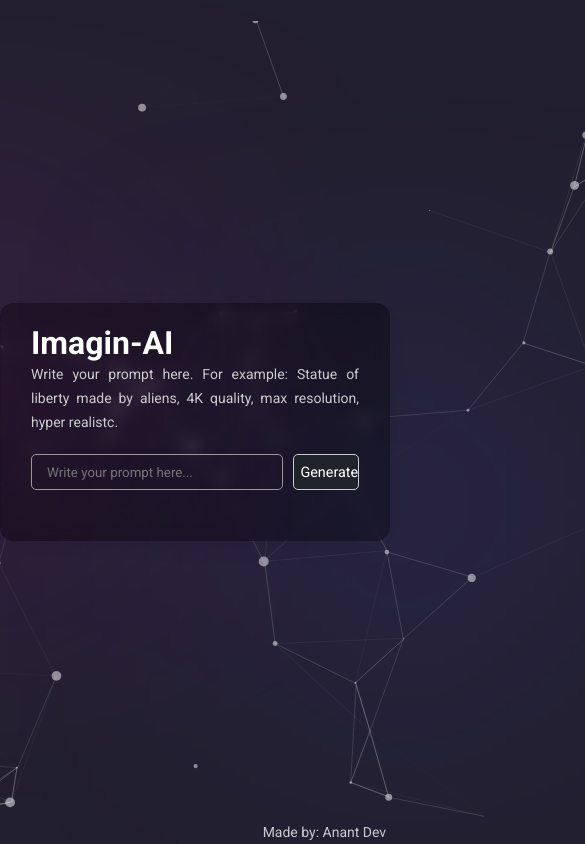
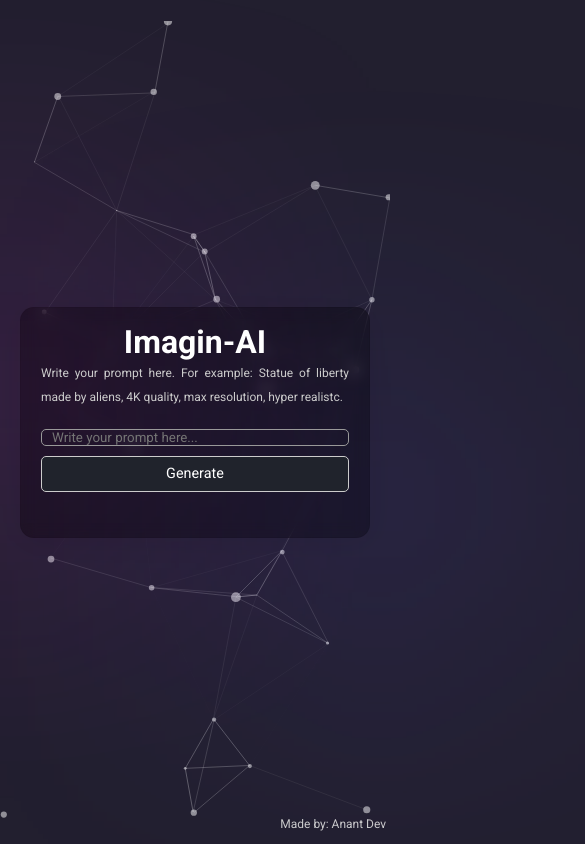
Before and after one commit to Anant-Dev925/ImaginAI, a website: page index.html in a window 390 px wide. Shown: the top 844 px of the page, 585 px wide, since content can reach past the window. Drawn offline with Linux system fonts and the light colour scheme.

Commit message:
Responsiveness Update

```diff
--- a/style.css
+++ b/style.css
@@ -1,23 +1,29 @@
 @import url('https://fonts.googleapis.com/css2?family=Roboto:wght@300;400;500;700&display=swap');
 
-*{
+* {
     margin: 0;
-    border: 0;
+    padding: 0;
     box-sizing: border-box;
     font-family: 'Roboto', sans-serif;
 }
 
-body{
+body {
     background: #221f2f;
     display: flex;
     align-items: center;
     justify-content: center;
     min-height: 100vh;
+    margin: 0;
+    padding: 0 20px;
+    overflow: hidden;
 }
 
-.container{
+.container {
     position: relative;
-    width: 40rem;
+    justify-items: center;
+    align-items: center;
+    width: 100%;
+    max-width: 40rem;
     color: #fff;
     background: rgba(0, 0, 0, 0.44);
     padding: 20px 30px;
@@ -29,46 +35,45 @@ body{
     z-index: 1;
 }
 
-.container::before{
+.container::before,
+.container::after {
     content: "";
     position: absolute;
-    background-color: #ed2ff0;
     width: 120px;
     height: 120px;
     filter: blur(140px);
-    left: -20%;
-    top: 10%;
     z-index: -1000;
 }
 
-.container::after{
-    content: "";
-    position: absolute;
+.container::before {
+    background-color: #ed2ff0;
+    left: -20%;
+    top: 10%;
+}
+
+.container::after {
     background-color: #675afe;
-    width: 120px;
-    height: 120px;
-    filter: blur(140px);
     right: -20%;
     bottom: -10%;
-    z-index: -1000;
 }
 
-p{
+p {
     font-size: 14px;
     color: #ccc;
     line-height: 1.5rem;
     text-align: justify;
 }
 
-.form{
+.form {
     margin-top: 20px;
     display: flex;
+    flex-wrap: wrap;
     gap: 10px;
     width: 100%;
 }
 
-input{
-    width: 80%;
+input {
+    flex-grow: 1;
     border-radius: 5px;
     outline: none;
     border: none;
@@ -79,12 +84,12 @@ input{
     transition: all 0.3s ease;
 }
 
-input:hover, input:focus{
+input:hover, input:focus {
     border-color: #675afe;
 }
 
-button{
-    width: 20%;
+button {
+    width: 100px;
     height: 36px;
     color: #fff;
     border: 1px solid #ccc;
@@ -95,25 +100,24 @@ button{
     transition: all 0.3s ease;
 }
 
-button:hover{
-    background-color: transparent;
-    background: #675afe;
+button:hover {
+    background-color: #675afe;
 }
 
-#loading{
+#loading {
     display: none;
     font-size: 18px;
     margin: 10px 0;
 }
 
-button:disabled, button[disabled]{
+button:disabled, button[disabled] {
     border: 1px solid #999;
     background-color: #ccc;
     color: #666;
     cursor: not-allowed;
 }
 
-.result{
+.result {
     margin-top: 10px;
     width: 100%;
     padding: 10px 0 0;
@@ -122,15 +126,15 @@ button:disabled, button[disabled]{
     align-items: center;
 }
 
-#image-grid{
+#image-grid {
     display: grid;
-    grid-template-columns: repeat(2, 1fr);
+    grid-template-columns: repeat(auto-fit, minmax(150px, 1fr));
     gap: 10px;
     margin-bottom: 10px;
-    max-width: 80%;
+    max-width: 100%;
 }
 
-#image-grid img{
+#image-grid img {
     max-width: 100%;
     border-radius: 10px;
     cursor: pointer;
@@ -138,23 +142,45 @@ button:disabled, button[disabled]{
     transition: all 0.3s ease;
 }
 
-#image-grid img:hover{
+#image-grid img:hover {
     border-color: #675afe;
 }
 
 #particles-js {
-    width: 1200px;
+    width: 100%;
     height: 95%;
     position: absolute;
-
 }
 
-
-.signature{
+.signature {
     color: #ccc;
     position: absolute;
-    align-self: flex-end;
     font-size: smaller;
     right: 1%;
+    bottom: 1%;
+}
 
+/* Responsive styles */
+@media (max-width: 768px) {
+    .container {
+        padding: 15px 20px;
+    }
+
+    .form {
+        flex-direction: column;
+    }
+
+    button {
+        width: 100%;
+    }
 }
+
+@media (max-width: 480px) {
+    p {
+        font-size: 12px;
+    }
+
+    input {
+        padding: 0 10px;
+    }
+}
```
